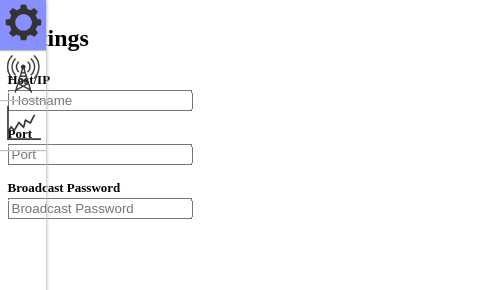
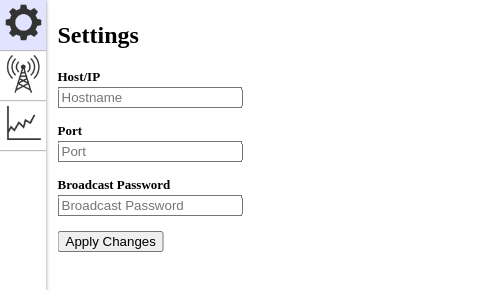
Before and after one commit to IMSA-IDET/ISMARadio2, an Electron app: page dashboard/public/settings.html in a window 500 px wide. Shown: the top 290 px of the page. Drawn offline with Linux system fonts and the light colour scheme; a web font is replaced by a local one.

Commit message:
electron changes

```diff
--- a/dashboard/app.js
+++ b/dashboard/app.js
@@ -3,7 +3,7 @@ const { exec } = require("node:child_process")
 
 const createWindow = () => {
     const win = new BrowserWindow({
-      width: 800,
+      width: 500,
       height: 600,
       autoHideMenuBar: true,
       resizable: false,
--- a/dashboard/public/css/root.css
+++ b/dashboard/public/css/root.css
@@ -9,8 +9,10 @@
     --general-button-hover: rgb(136, 144, 255);
     --general-button-active: rgb(152, 159, 255);
     --general-button-activated: rgb(77, 87, 232);
+
+    /* ligther highlighting for text entries */
+    --general-button-hover: rgb(226, 228, 255);
 }
-
 @font-face {
     font-family: inter-var;
     src: url(https://www.notion.so/_next/static/media/Inter-Var.730e8169.woff2);
@@ -21,4 +23,5 @@ body {
     padding: 0;
     background-color: var(--primary-background-color);
     font-family: inter-var;
+    user-select: none;
 }
--- a/dashboard/public/css/settings.css
+++ b/dashboard/public/css/settings.css
@@ -2,9 +2,9 @@
     display: inline-block;
     width: fit-content;
     height: fit-content;
-    margin-left: 20%;
+    margin-left: 150px;
     transform: translateX(-50%);
-    padding: 5px;
+    padding: 2px;
 }
 
 #settingsContainer>.setting>h6 {
@@ -15,4 +15,8 @@
 }
 #settingsContainer>.setting>input {
     margin-bottom: 15px;
+    display: block;
 }
+#settingsContainer>.setting>input:hover {
+    background-color: var(--general-button-hover);
+}
--- a/dashboard/public/settings.html
+++ b/dashboard/public/settings.html
@@ -20,7 +20,7 @@
         <input type="text" id="PostSet" placeholder="Port">
         <h6>Broadcast Password</h6>
         <input type="password" id="PasswordSet" placeholder="Broadcast Password">
-
+        <input type="button" id="apply" value="Apply Changes">
       </div>
     </div>
   </body>
```
